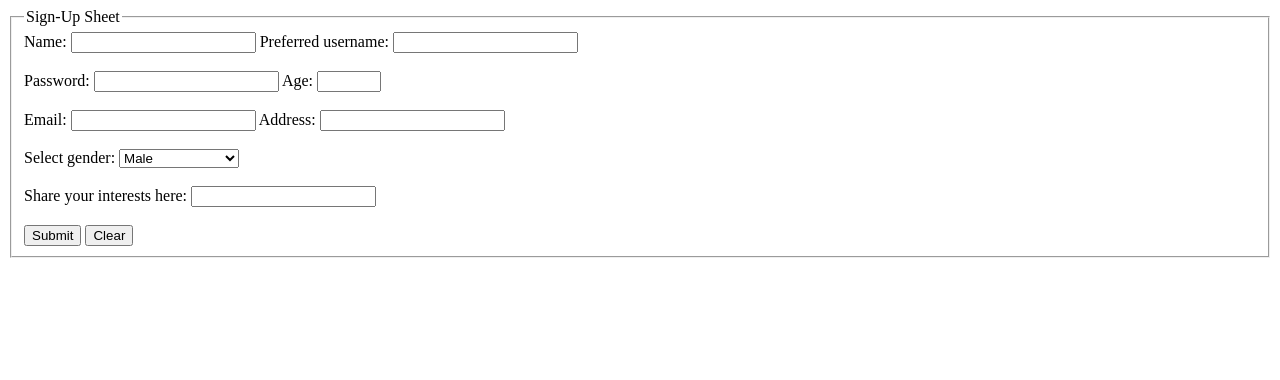
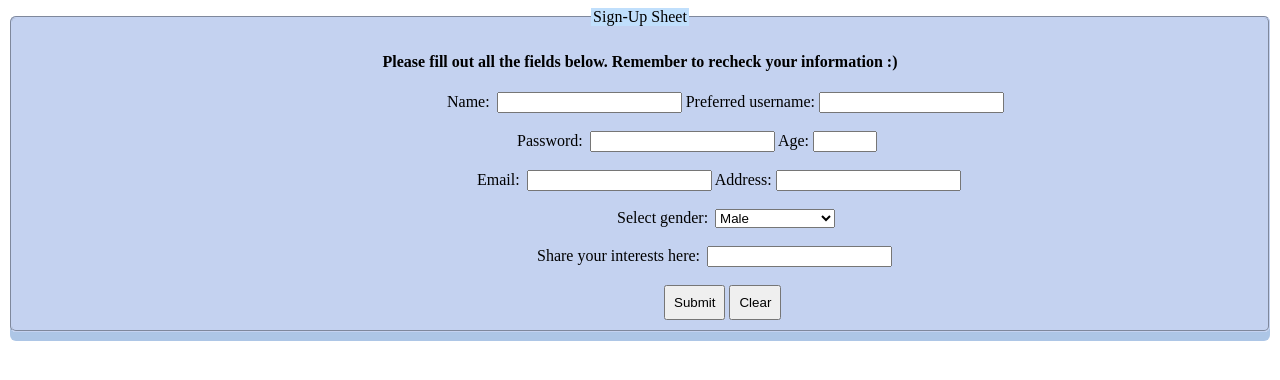
Before and after one commit to izadore0324/Indapan_4QFA1, a plain HTML site: page index.html in a window 1280 px wide. Drawn offline with Linux system fonts and the light colour scheme.

Commit message:
Add files via upload

```diff
--- a/index.html
+++ b/index.html
@@ -4,43 +4,45 @@
     <meta charset="UTF-8">
     <meta name="viewport" content="width=device-width, initial-scale=1.0">
     <title>Document</title>
+    <link rel="stylesheet" href="style.css">
 </head>
 <body>
     <form id="input" onsubmit="return displayText();">
         <fieldset form="input">
         <legend>Sign-Up Sheet </legend>
-        <label for="name">Name:</label>
+        <h4 id="subtitle">Please fill out all the fields below. Remember to recheck your information :)</h4>
+        <label for="name" class="n">Name:</label>
         <input type="text" id="name" name="name" onblur="changeCol()">
 
         <label for="uname">Preferred username:</label>
         <input type="text" id="uname" name="uname" onblur="changeCol3()"><br><br>
 
-        <label for="pword">Password:</label>
+        <label for="pword" class="p">Password:</label>
         <input type="password" id="pword" name="pword" onblur="changeCol5()">
 
         <label for="age">Age: </label>
         <input type="number" id="age" name="age" min="1" max="100" onblur="changeCol2()"><br><br>
 
-        <label for="email">Email:</label>
+        <label for="email" class="e">Email:</label>
         <input type="email" id="email" name="email" onblur="changeCol4()">
 
         <label for="address">Address:</label>
         <input type="text" id="add" name="add" onblur="changeCol7()"><br><br>
 
-        <label for="gender">Select gender: </label>
+        <label for="gender" class="g">Select gender: </label>
         <select name="gender" id="gen">
             <option value="Male">Male</option>
             <option value="Female">Female</option>
             <option value="Prefer not to mention">Prefer not to say</option>
         </select><br><br>
 
-        <label for="text">Share your interests here:</label>
+        <label for="text" class="t">Share your interests here:</label>
         <input type="text" id="txt" name="text" onblur="changeCol6()">
         <br><br>
 
 
-        <input type="submit" value="Submit">
-        <input type="reset" value="Clear" onclick="resetAll()">
+        <input type="submit" value="Submit" class="sub">
+        <input type="reset" value="Clear" onclick="resetAll()" class="res">
         </fieldset>
     </form>
 
--- /dev/null
+++ b/style.css
@@ -0,0 +1,49 @@
+fieldset {
+    background-color: rgb(196, 210, 240);
+    border-radius: 6px;
+    border-color: rgb(196, 210, 240);
+    box-shadow: 0px 9px rgb(173, 198, 230);
+}
+
+legend {
+    text-align: center;
+    background-color: rgb(192, 223, 252);
+}
+
+#subtitle{
+    text-align: center;
+}
+
+.n {
+    margin-left: 420px;
+    padding: 3px;
+}
+
+.p {
+    margin-left: 490px;
+    padding: 3px;
+}
+
+.e {
+    margin-left: 450px;
+    padding: 3px;
+}
+
+.g {
+    margin-left: 590px;
+    padding: 3px;
+}
+
+.t {
+    margin-left: 510px;
+    padding: 3px;
+}
+
+.sub {
+    margin-left: 640px;
+    padding: 8px;
+}
+
+.res {
+    padding: 8px;
+}
```
